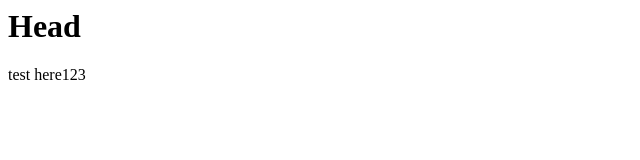
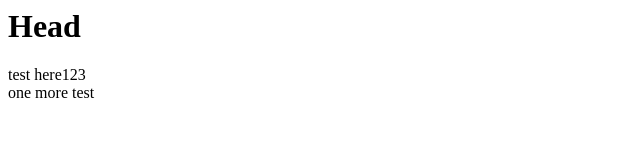
Before and after one commit to gomobile/gomobile.github.com, a plain HTML site: page y.html in a window 1280 px wide. Shown: the full height of the page, 0-640 px from the left. Drawn offline with Linux system fonts and the light colour scheme.

Commit message:
Changed y.html

```diff
--- a/y.html
+++ b/y.html
@@ -6,5 +6,6 @@
 <body>
     <h1>Head</h1>
 	<article>test here123</article>
+	<article>one more test</article>
 </body>
 </html>
```
